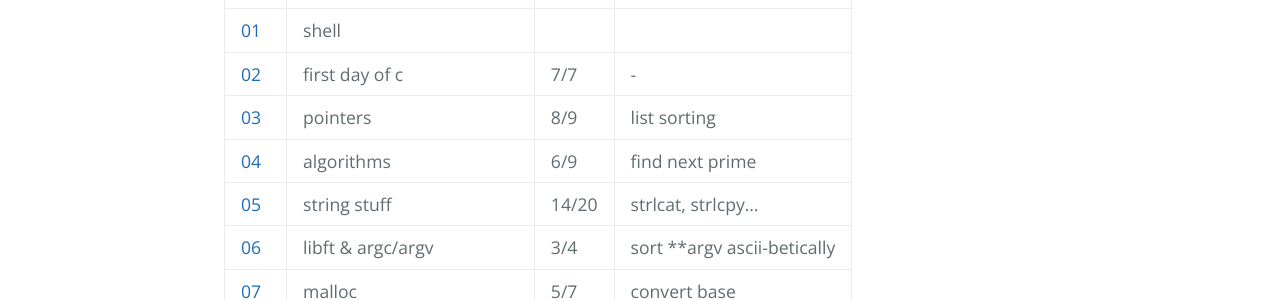
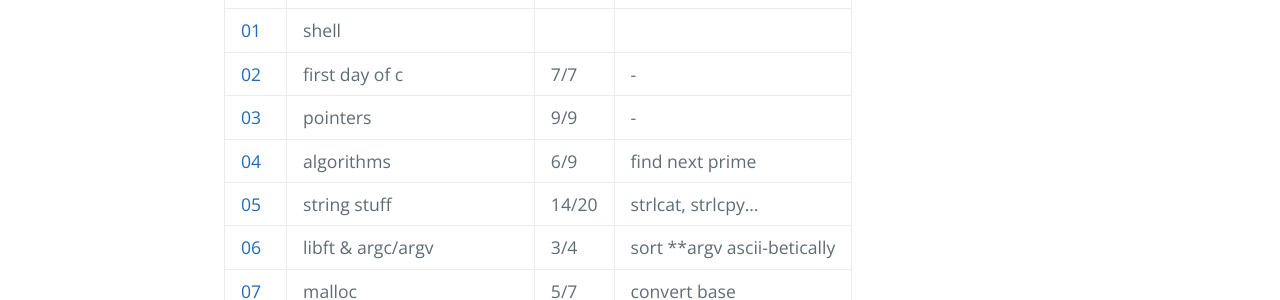
Before and after one commit to Obsaa/42-piscine-c-1, a Jekyll site: the page built from index.md, in a window 1280 px wide. Shown: the part 502-802 px from the top of the page. Built offline with Jekyll 4.4.1, drawn with Linux system fonts in a browser that asks for light colours.

Commit message:
Update index.md

```diff
--- a/index.md
+++ b/index.md
@@ -9,8 +9,8 @@ layout: base
 | [00](pdfs/j00.pdf) | shell | | |
 | [01](pdfs/j01.pdf) | shell | | |
 | [02](pdfs/j02.pdf) | first day of c | 7/7 | - |
-| [03](pdfs/j03.pdf) | pointers | 8/9 | list sorting |
-| [04](pdfs/j04.pdf) | algorithms | 6/9 | find next prime
+| [03](pdfs/j03.pdf) | pointers | 9/9 | - |
+| [04](pdfs/j04.pdf) | algorithms | 6/9 | find next prime |
 | [05](pdfs/j05.pdf) | string stuff | 14/20 | strlcat, strlcpy... |
 | [06](pdfs/j06.pdf) | libft & argc/argv | 3/4 | sort **argv ascii-betically |
 | [07](pdfs/j07.pdf) | malloc | 5/7 | convert base |
```
